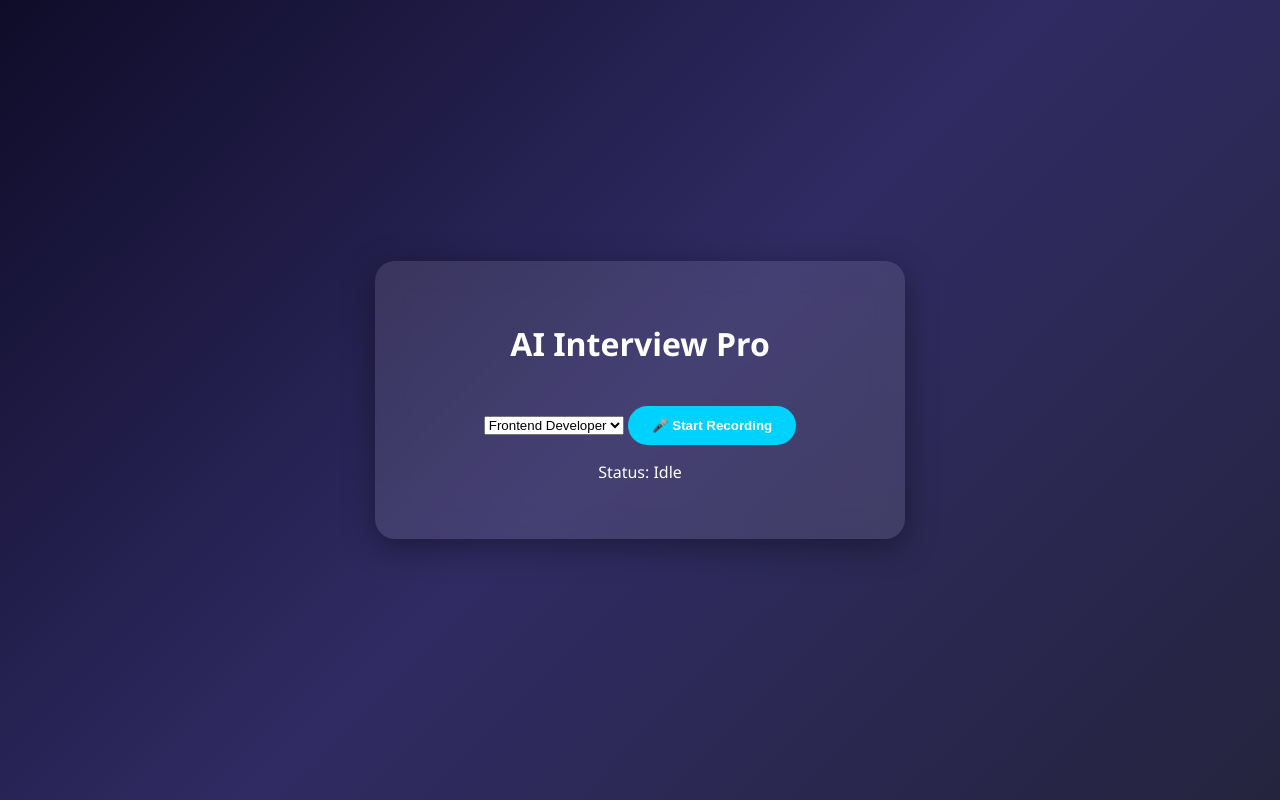
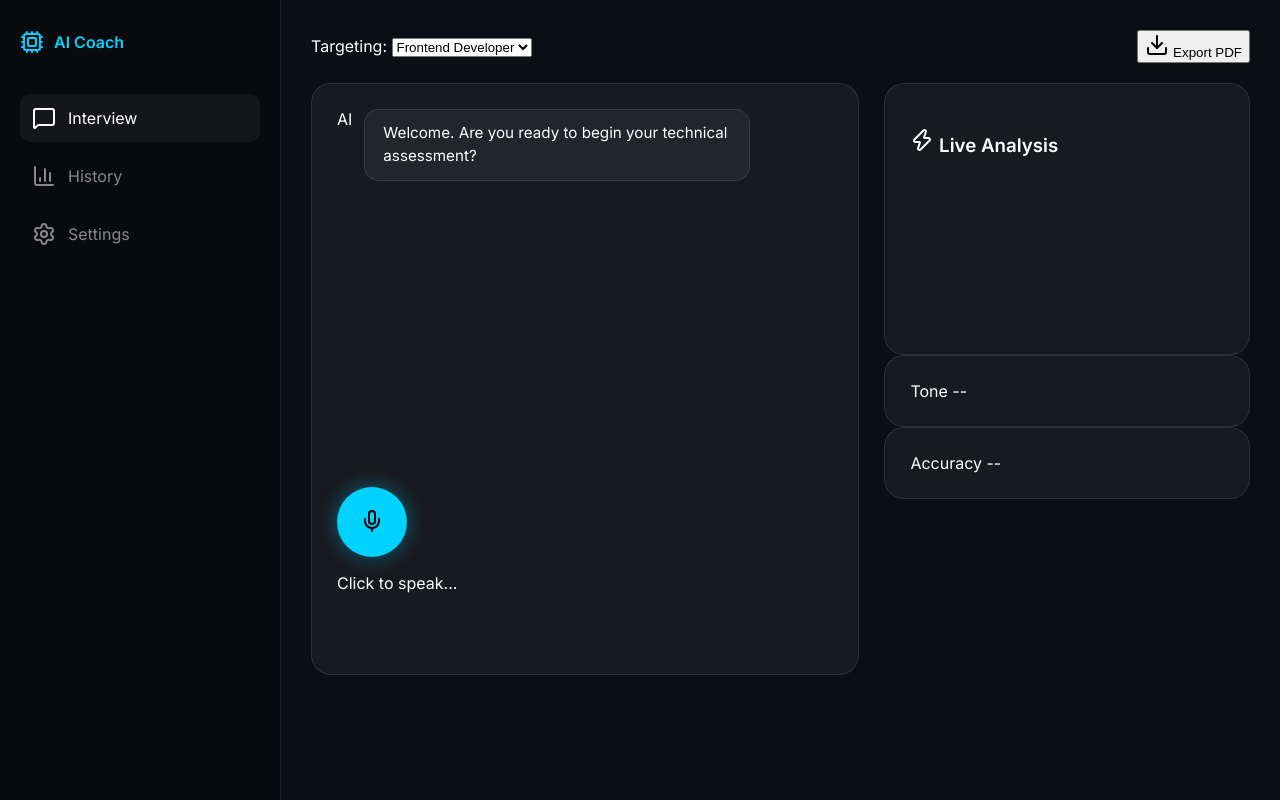
Before and after one commit to VIKRAMNEELAM12/interview-analyzer, a Flask app: page / in a window 1280 px wide. Run offline with Flask 3, Linux system fonts and the light colour scheme; a map, chart or similar area stays blank.

Commit message:
updated code

```diff
--- a/app.py
+++ b/app.py
@@ -1,90 +1,67 @@
-from flask import Flask, render_template, request, jsonify, send_file
-import sqlite3
-import nltk
+import os, sqlite3, nltk
+from flask import Flask, render_template, request, jsonify, send_file, session
 from textblob import TextBlob
 from sklearn.feature_extraction.text import TfidfVectorizer
 from sklearn.metrics.pairwise import cosine_similarity
-from reportlab.lib.pagesizes import letter
 from reportlab.pdfgen import canvas
 from io import BytesIO
+from openai import OpenAI
 
 app = Flask(__name__)
-nltk.download('punkt')
+app.secret_key = 'super_secret_key'
+client = OpenAI(api_key="YOUR_OPENAI_API_KEY")
 
-# Configuration
+# Role Data & Model Answers
 ROLE_DATA = {
-    "Frontend Developer": {
-        "keywords": ["react", "css", "dom", "javascript", "responsive"],
-        "model": "Frontend development involves building user interfaces using HTML, CSS, and frameworks like React to create responsive web designs."
-    },
-    "Data Scientist": {
-        "keywords": ["python", "pandas", "regression", "cleaning", "modeling"],
-        "model": "Data science uses statistical models, machine learning algorithms, and data cleaning techniques to extract insights from large datasets."
-    }
+    "Frontend Developer": {"model": "Frontend engineering focuses on UI/UX using HTML, CSS, and JS frameworks like React."},
+    "Data Scientist": {"model": "Data science involves statistical analysis, machine learning, and data cleaning."}
 }
 
 def init_db():
-    conn = sqlite3.connect('database.db')
-    conn.execute('CREATE TABLE IF NOT EXISTS performance (id INTEGER PRIMARY KEY AUTOINCREMENT, role TEXT, accuracy REAL, confidence REAL, sentiment REAL, wpm REAL)')
-    conn.close()
+    with sqlite3.connect('database.db') as conn:
+        conn.execute('CREATE TABLE IF NOT EXISTS history (id INTEGER PRIMARY KEY, role TEXT, score REAL, date TIMESTAMP DEFAULT CURRENT_TIMESTAMP)')
 
 init_db()
 
 @app.route('/')
 def index():
+    session['chat_history'] = [] # Reset history on load
     return render_template('index.html')
 
 @app.route('/analyze', methods=['POST'])
 def analyze():
     data = request.get_json()
-    user_text = data.get('text', '').lower()
+    user_text = data.get('text', '')
     role = data.get('role', 'Frontend Developer')
-    duration = data.get('duration', 1)
 
-    # 1. Similarity & Keywords
-    role_info = ROLE_DATA.get(role)
+    # 1. Scoring Logic
     vectorizer = TfidfVectorizer()
-    tfidf = vectorizer.fit_transform([user_text, role_info['model']])
+    tfidf = vectorizer.fit_transform([user_text, ROLE_DATA[role]['model']])
     accuracy = round(cosine_similarity(tfidf[0:1], tfidf[1:2])[0][0] * 100, 2)
+    sentiment = round((TextBlob(user_text).sentiment.polarity + 1) * 50, 2)
 
-    # 2. Pacing (WPM)
-    wpm = round((len(user_text.split()) / duration) * 60, 1)
+    # 2. Adaptive Follow-up
+    session['chat_history'].append({"role": "user", "content": user_text})
+    response = client.chat.completions.create(
+        model="gpt-4o",
+        messages=[{"role": "system", "content": f"You are a technical interviewer for {role}."}] + session['chat_history'][-5:]
+    )
+    follow_up = response.choices[0].message.content
+    session['chat_history'].append({"role": "assistant", "content": follow_up})
 
-    # 3. Sentiment & Confidence
-    sentiment = round((TextBlob(user_text).sentiment.polarity + 1) * 50, 2)
-    fillers = ["um", "uh", "like", "actually"]
-    confidence = max(0, 100 - (sum(1 for w in user_text.split() if w in fillers) * 20))
-
-    # 4. Keyword Matching
-    user_words = set(user_text.split())
-    matched = list(user_words.intersection(set(role_info['keywords'])))
-    missing = list(set(role_info['keywords']) - user_words)
-
-    # Save to DB
-    conn = sqlite3.connect('database.db')
-    conn.execute('INSERT INTO performance (role, accuracy, confidence, sentiment, wpm) VALUES (?, ?, ?, ?, ?)',
-                 (role, accuracy, confidence, sentiment, wpm))
-    conn.commit()
-    conn.close()
-
-    return jsonify({
-        "accuracy": accuracy, "confidence": confidence, "sentiment": sentiment,
-        "wpm": wpm, "matched": matched, "missing": missing, "role": role
-    })
+    return jsonify({"accuracy": accuracy, "sentiment": sentiment, "follow_up": follow_up})
 
 @app.route('/generate_pdf', methods=['POST'])
 def generate_pdf():
     data = request.get_json()
     buffer = BytesIO()
-    p = canvas.Canvas(buffer, pagesize=letter)
-    p.drawString(100, 750, f"Interview Report: {data['role']}")
-    p.drawString(100, 730, f"Accuracy: {data['accuracy']}% | Confidence: {data['confidence']}%")
-    p.drawString(100, 710, f"WPM: {data['wpm']} | Sentiment: {data['sentiment']}%")
-    p.drawString(100, 690, f"Keywords Found: {', '.join(data['matched'])}")
+    p = canvas.Canvas(buffer)
+    p.drawString(100, 800, f"Interview Report - {data['role']}")
+    p.drawString(100, 780, f"Accuracy: {data['accuracy']}% | Sentiment: {data['sentiment']}%")
     p.showPage()
     p.save()
     buffer.seek(0)
-    return send_file(buffer, as_attachment=True, download_name="report.pdf")
+    return send_file(buffer, as_attachment=True, download_name="Report.pdf")
 
 if __name__ == '__main__':
     app.run(debug=True)
--- a/static/style.css
+++ b/static/style.css
@@ -1,20 +1,70 @@
+:root {
+    --bg: #0b0e14;
+    --accent: #00d2ff;
+    --glass: rgba(255, 255, 255, 0.05);
+    --border: rgba(255, 255, 255, 0.1);
+}
+
 body {
-    background: linear-gradient(135deg, #0f0c29, #302b63, #24243e);
-    color: white; font-family: 'Segoe UI', sans-serif;
-    display: flex; justify-content: center; align-items: center; height: 100vh; margin: 0;
+    margin: 0; font-family: 'Inter', sans-serif;
+    background: var(--bg); color: white; overflow: hidden;
 }
-.container {
-    background: rgba(255, 255, 255, 0.1);
-    backdrop-filter: blur(15px);
-    padding: 40px; border-radius: 20px; text-align: center;
-    box-shadow: 0 8px 32px 0 rgba(0, 0, 0, 0.37);
-    width: 450px;
+
+.app-container { display: flex; height: 100vh; }
+
+/* Sidebar Styling */
+.sidebar {
+    width: 240px; background: rgba(0,0,0,0.3);
+    border-right: 1px solid var(--border);
+    padding: 30px 20px; display: flex; flex-direction: column; gap: 40px;
 }
-button {
-    background: #00d2ff; border: none; padding: 12px 24px;
-    border-radius: 30px; color: white; cursor: pointer; font-weight: bold;
-    margin-top: 20px; transition: 0.3s;
+
+.logo { display: flex; align-items: center; gap: 10px; font-weight: 600; color: var(--accent); }
+
+.nav-links { display: flex; flex-direction: column; gap: 10px; }
+.nav-item {
+    display: flex; align-items: center; gap: 12px; padding: 12px;
+    border-radius: 10px; cursor: pointer; transition: 0.3s; color: #888;
 }
-button:hover { transform: scale(1.05); background: #3a7bd5; }
-.hidden { display: none; }
-#radarChart { margin-top: 20px; }
+.nav-item.active, .nav-item:hover { background: var(--glass); color: white; }
+
+/* Workspace & Content Grid */
+.workspace { flex: 1; padding: 30px; display: flex; flex-direction: column; gap: 20px; }
+header { display: flex; justify-content: space-between; align-items: center; }
+
+.content-grid { display: grid; grid-template-columns: 1.5fr 1fr; gap: 25px; height: 80%; }
+
+.glass {
+    background: var(--glass); backdrop-filter: blur(10px);
+    border: 1px solid var(--border); border-radius: 20px; padding: 25px;
+}
+
+/* Chat Bubbles */
+#chat-window { height: 70%; overflow-y: auto; display: flex; flex-direction: column; gap: 15px; }
+.msg { display: flex; gap: 12px; animation: fadeInUp 0.4s ease; }
+.msg.user { flex-direction: row-reverse; }
+.bubble {
+    max-width: 70%; padding: 12px 18px; border-radius: 15px; font-size: 0.95rem; line-height: 1.5;
+}
+.ai .bubble { background: var(--glass); border: 1px solid var(--border); }
+.user .bubble { background: var(--accent); color: #000; font-weight: 500; }
+
+/* Mic Pulse Animation */
+.mic-btn {
+    width: 70px; height: 70px; border-radius: 50%; border: none;
+    background: var(--accent); color: black; cursor: pointer;
+    box-shadow: 0 0 20px rgba(0, 210, 255, 0.4); transition: 0.3s;
+}
+.mic-btn:hover { transform: scale(1.1); }
+.listening { animation: pulse 1.5s infinite; background: #ff4b2b; }
+
+@keyframes pulse {
+    0% { box-shadow: 0 0 0 0 rgba(255, 75, 43, 0.7); }
+    70% { box-shadow: 0 0 0 20px rgba(255, 75, 43, 0); }
+    100% { box-shadow: 0 0 0 0 rgba(255, 75, 43, 0); }
+}
+
+@keyframes fadeInUp {
+    from { opacity: 0; transform: translateY(10px); }
+    to { opacity: 1; transform: translateY(0); }
+}
--- a/templates/index.html
+++ b/templates/index.html
@@ -1,75 +1,75 @@
 <!DOCTYPE html>
-<html>
+<html lang="en">
 <head>
-    <title>AI Interview Pro</title>
+    <meta charset="UTF-8">
+    <meta name="viewport" content="width=device-width, initial-scale=1.0">
+    <title>AI Interview Pro | 2026</title>
+    <link href="https://fonts.googleapis.com/css2?family=Inter:wght@300;400;600&display=swap" rel="stylesheet">
+    <script src="https://unpkg.com/lucide@latest"></script>
+    <script src="https://cdn.jsdelivr.net/npm/chart.js"></script>
     <link rel="stylesheet" href="{{ url_for('static', filename='style.css') }}">
-    <script src="https://cdn.jsdelivr.net/npm/chart.js"></script>
 </head>
 <body>
-    <div class="container">
-        <h1>AI Interview Pro</h1>
-        <select id="role-select">
-            <option value="Frontend Developer">Frontend Developer</option>
-            <option value="Data Scientist">Data Scientist</option>
-        </select>
-        <button id="start-btn">🎤 Start Recording</button>
-        <p id="status">Status: Idle</p>
+    <div class="app-container">
+        <nav class="sidebar">
+            <div class="logo"><i data-lucide="cpu"></i><span>AI Coach</span></div>
+            <div class="nav-links">
+                <div class="nav-item active"><i data-lucide="message-square"></i> Interview</div>
+                <div class="nav-item"><i data-lucide="bar-chart-3"></i> History</div>
+                <div class="nav-item"><i data-lucide="settings"></i> Settings</div>
+            </div>
+        </nav>
 
-        <div id="results" class="hidden">
-            <canvas id="radarChart"></canvas>
-            <div id="keyword-analysis"></div>
-            <button id="pdf-btn">📥 Download PDF</button>
-        </div>
+        <main class="workspace">
+            <header>
+                <div class="role-selector">
+                    <span>Targeting:</span>
+                    <select id="role">
+                        <option>Frontend Developer</option>
+                        <option>Data Scientist</option>
+                    </select>
+                </div>
+                <button id="pdf-btn" class="btn-secondary hidden"><i data-lucide="download"></i> Export PDF</button>
+            </header>
+
+            <div class="content-grid">
+                <section class="interview-card glass">
+                    <div id="chat-window">
+                        <div class="msg ai">
+                            <div class="avatar">AI</div>
+                            <div class="bubble">Welcome. Are you ready to begin your technical assessment?</div>
+                        </div>
+                    </div>
+
+                    <div class="input-area">
+                        <button id="record-btn" class="mic-btn">
+                            <i data-lucide="mic"></i>
+                        </button>
+                        <p id="status">Click to speak...</p>
+                    </div>
+                </section>
+
+                <section class="metrics-panel">
+                    <div class="metric-card glass">
+                        <h3><i data-lucide="zap"></i> Live Analysis</h3>
+                        <canvas id="scoreChart"></canvas>
+                    </div>
+                    <div class="mini-metrics">
+                        <div class="mini-card glass">
+                            <span class="label">Tone</span>
+                            <span id="sentiment-val" class="value">--</span>
+                        </div>
+                        <div class="mini-card glass">
+                            <span class="label">Accuracy</span>
+                            <span id="accuracy-val" class="value">--</span>
+                        </div>
+                    </div>
+                </section>
+            </div>
+        </main>
     </div>
 
-    <script>
-        const startBtn = document.getElementById('start-btn');
-        const recognition = new (window.webkitSpeechRecognition || window.SpeechRecognition)();
-        let startTime, lastData, myChart;
-
-        startBtn.onclick = () => {
-            startTime = Date.now();
-            recognition.start();
-            document.getElementById('status').innerText = "Listening...";
-        };
-
-        recognition.onresult = (event) => {
-            const duration = (Date.now() - startTime) / 1000;
-            fetch('/analyze', {
-                method: 'POST',
-                headers: {'Content-Type': 'application/json'},
-                body: JSON.stringify({
-                    text: event.results[0][0].transcript,
-                    duration: duration,
-                    role: document.getElementById('role-select').value
-                })
-            }).then(res => res.json()).then(data => {
-                lastData = data;
-                document.getElementById('results').classList.remove('hidden');
-                updateChart(data);
-                document.getElementById('status').innerText = `WPM: ${data.wpm}`;
-            });
-        };
-
-        function updateChart(d) {
-            const ctx = document.getElementById('radarChart').getContext('2d');
-            if(myChart) myChart.destroy();
-            myChart = new Chart(ctx, {
-                type: 'radar',
-                data: {
-                    labels: ['Accuracy', 'Confidence', 'Sentiment'],
-                    datasets: [{ label: 'Score', data: [d.accuracy, d.confidence, d.sentiment], backgroundColor: 'rgba(0, 210, 255, 0.2)', borderColor: '#00d2ff' }]
-                }
-            });
-        }
-
-        document.getElementById('pdf-btn').onclick = () => {
-            fetch('/generate_pdf', { method: 'POST', headers: {'Content-Type': 'application/json'}, body: JSON.stringify(lastData) })
-            .then(res => res.blob()).then(blob => {
-                const url = window.URL.createObjectURL(blob);
-                const a = document.createElement('a'); a.href = url; a.download = "report.pdf"; a.click();
-            });
-        };
-    </script>
+    <script src="{{ url_for('static', filename='script.js') }}"></script>
+    <script>lucide.createIcons();</script>
 </body>
 </html>
```
